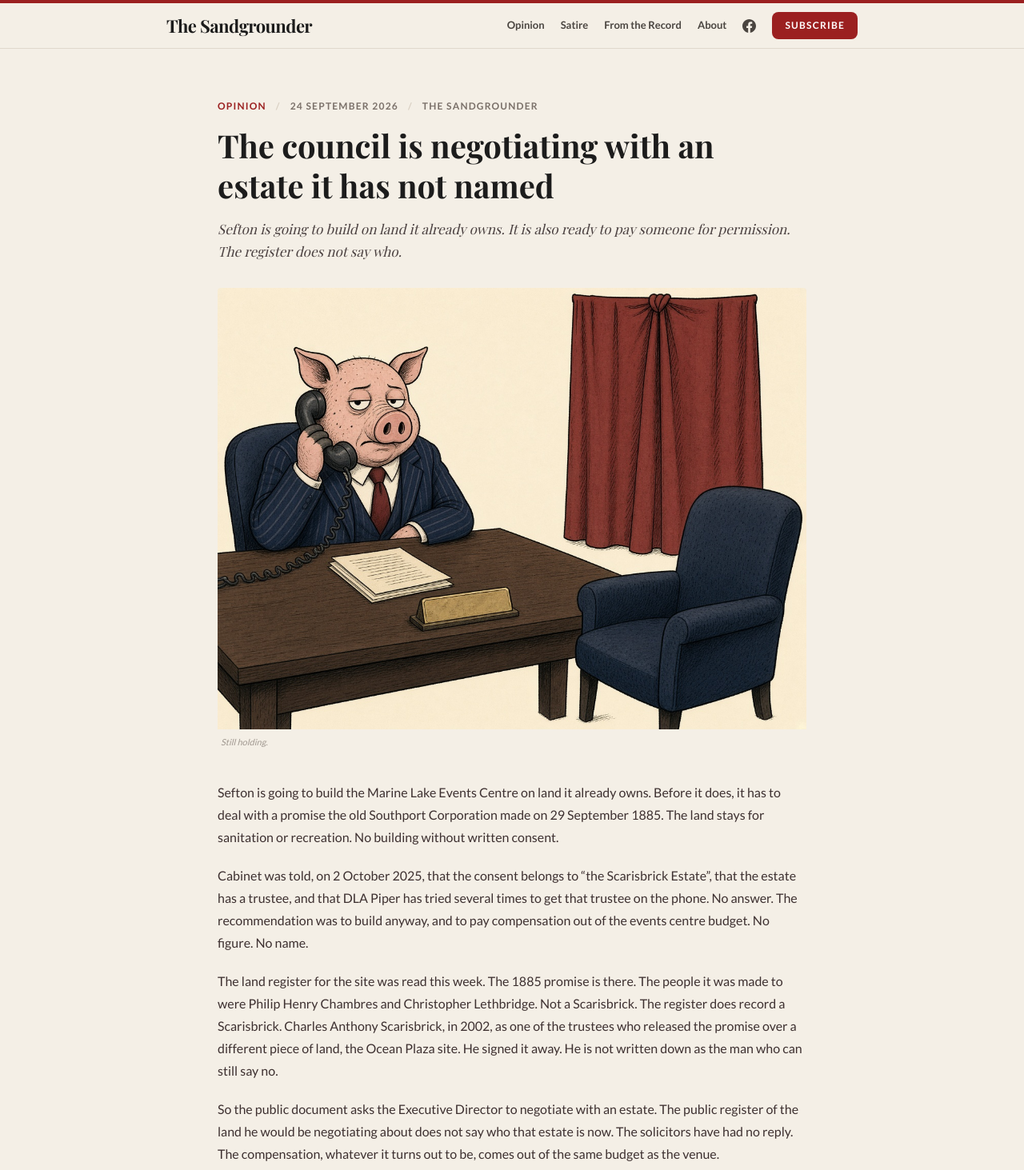
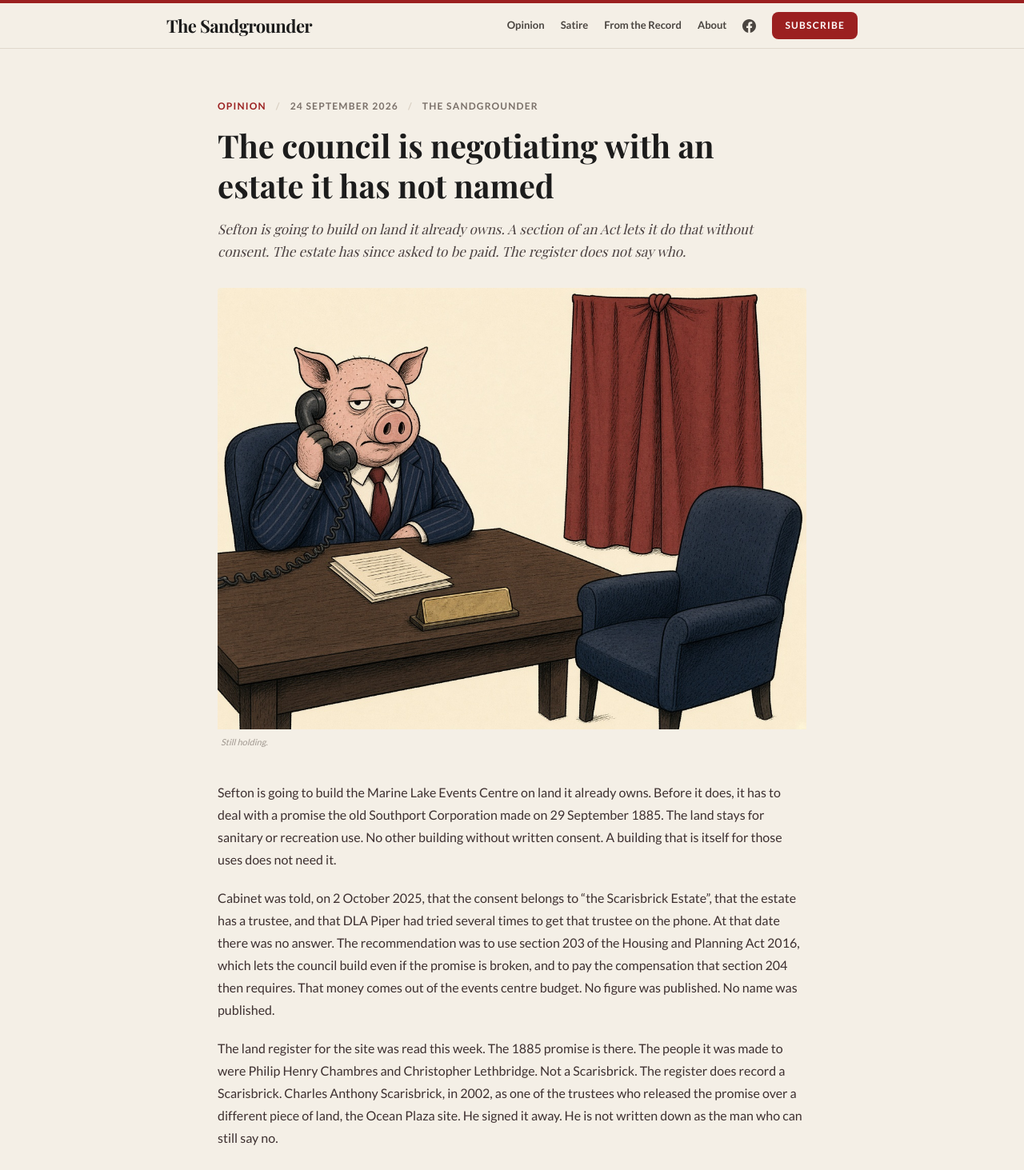
Before and after one commit to damian756/thesandgrounder, a Next.js app: page /opinion/the-council-is-negotiating-with-an-estate-it-has-not-named in a window 1280 px wide. Shown: the top 1463 px of the page at 80% size. Built offline with nearby package versions, Linux system fonts and the light colour scheme; a web font is replaced by a local one.

Commit message:
Correct the covenant piece: section 203, and the estate has since demanded compensation

```diff
--- a/app/opinion/the-council-is-negotiating-with-an-estate-it-has-not-named/page.tsx
+++ b/app/opinion/the-council-is-negotiating-with-an-estate-it-has-not-named/page.tsx
@@ -49,7 +49,7 @@ export default function UnnamedEstatePage() {
             The council is negotiating with an estate it has not named
           </h1>
           <p className="text-[17px] text-[#4a4040] leading-relaxed" style={{ fontFamily: "var(--font-playfair), Georgia, serif", fontStyle: "italic" }}>
-            Sefton is going to build on land it already owns. It is also ready to pay someone for permission. The register does not say who.
+            Sefton is going to build on land it already owns. A section of an Act lets it do that without consent. The estate has since asked to be paid. The register does not say who.
           </p>
         </div>
 
@@ -67,16 +67,16 @@ export default function UnnamedEstatePage() {
 
         <article className="space-y-5 text-[16px] text-[#3d3030] leading-[1.75]" style={{ fontFamily: "var(--font-lato), Arial, sans-serif" }}>
           <p>
-            Sefton is going to build the Marine Lake Events Centre on land it already owns. Before it does, it has to deal with a promise the old Southport Corporation made on 29 September 1885. The land stays for sanitation or recreation. No building without written consent.
+            Sefton is going to build the Marine Lake Events Centre on land it already owns. Before it does, it has to deal with a promise the old Southport Corporation made on 29 September 1885. The land stays for sanitary or recreation use. No other building without written consent. A building that is itself for those uses does not need it.
           </p>
           <p>
-            Cabinet was told, on 2 October 2025, that the consent belongs to &ldquo;the Scarisbrick Estate&rdquo;, that the estate has a trustee, and that DLA Piper has tried several times to get that trustee on the phone. No answer. The recommendation was to build anyway, and to pay compensation out of the events centre budget. No figure. No name.
+            Cabinet was told, on 2 October 2025, that the consent belongs to &ldquo;the Scarisbrick Estate&rdquo;, that the estate has a trustee, and that DLA Piper had tried several times to get that trustee on the phone. At that date there was no answer. The recommendation was to use section 203 of the Housing and Planning Act 2016, which lets the council build even if the promise is broken, and to pay the compensation that section 204 then requires. That money comes out of the events centre budget. No figure was published. No name was published.
           </p>
           <p>
             The land register for the site was read this week. The 1885 promise is there. The people it was made to were Philip Henry Chambres and Christopher Lethbridge. Not a Scarisbrick. The register does record a Scarisbrick. Charles Anthony Scarisbrick, in 2002, as one of the trustees who released the promise over a different piece of land, the Ocean Plaza site. He signed it away. He is not written down as the man who can still say no.
           </p>
           <p>
-            So the public document asks the Executive Director to negotiate with an estate. The public register of the land he would be negotiating about does not say who that estate is now. The solicitors have had no reply. The compensation, whatever it turns out to be, comes out of the same budget as the venue.
+            So the public document asks the Executive Director to negotiate with an estate. The public register of the land he would be negotiating about does not say who that estate is now. Since the Cabinet report, the estate has been in touch, and it has demanded compensation. Whatever is paid still comes out of the same budget as the venue.
           </p>
           <p className="font-semibold text-[#1c1c1c]">
             Nobody has published a sum. Nobody has published a name. The building is going up regardless. We will wait.
```
